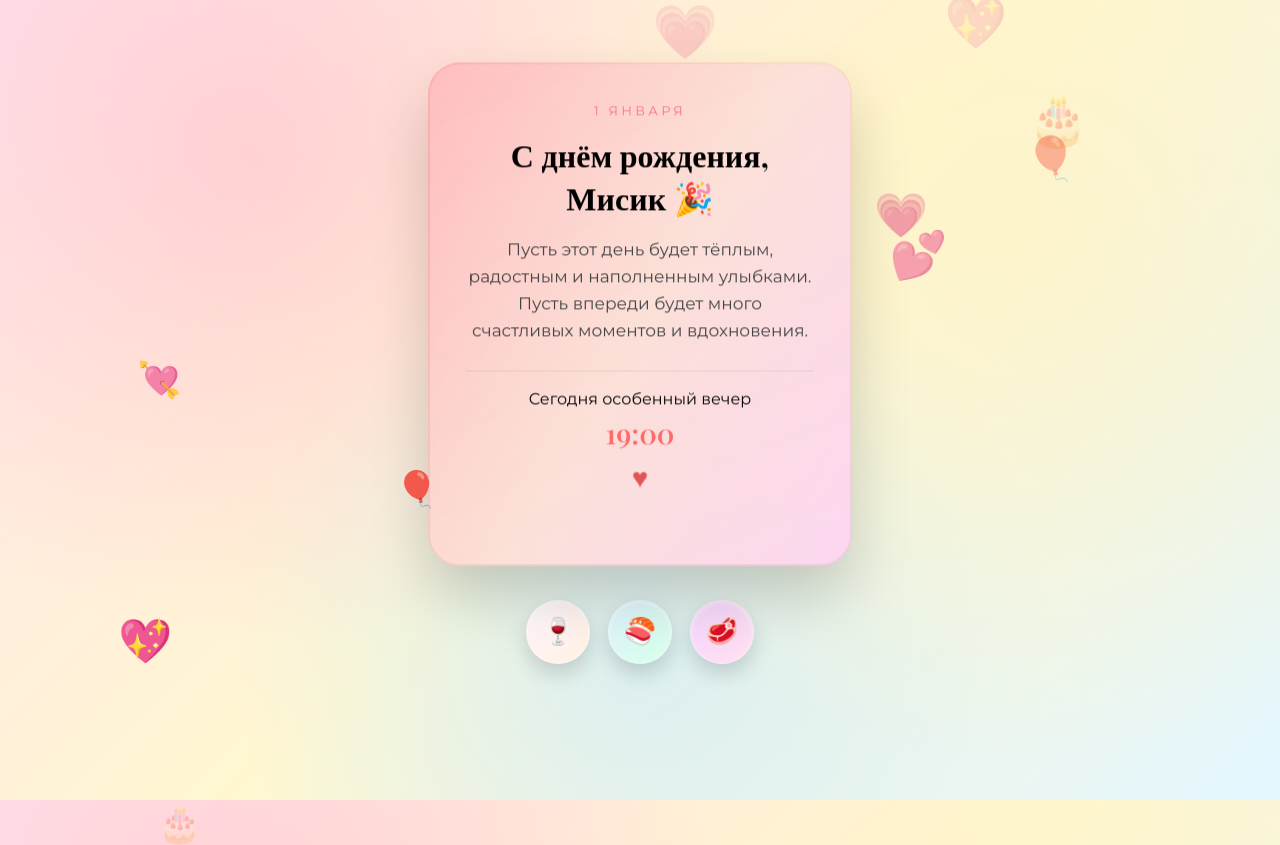
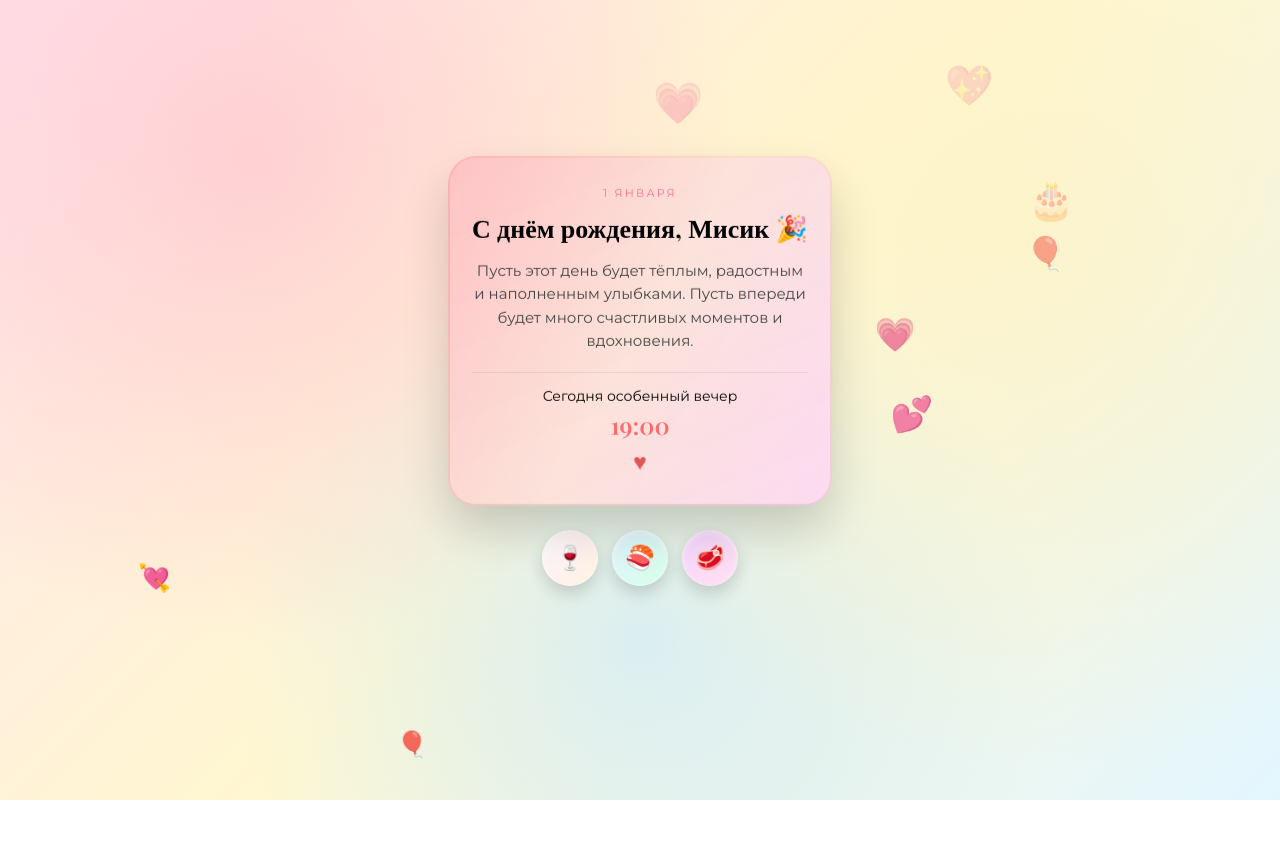
Before and after one commit to sniippy1/birthday-card, a plain HTML site: page index.html in a window 1280 px wide. After the commit the page ends 800 px from the top, so only its background shows below. Drawn offline with nearby package versions, Linux system fonts and the light colour scheme.

Commit message:
Update index.html

```diff
--- a/index.html
+++ b/index.html
@@ -11,14 +11,15 @@
     * { box-sizing: border-box; margin: 0; padding: 0; }
 
     body {
-      min-height: 100vh;
+      min-height: 100svh;
       font-family: 'Montserrat', sans-serif;
       overflow: hidden;
       display: flex;
       flex-direction: column;
       align-items: center;
       justify-content: center;
-      gap: 28px;
+      gap: 20px;
+      padding: 16px;
       background:
         radial-gradient(circle at 20% 20%, rgba(255, 183, 197, 0.5), transparent 40%),
         radial-gradient(circle at 80% 30%, rgba(255, 241, 193, 0.6), transparent 45%),
@@ -27,17 +28,17 @@
     }
 
     .card {
-      width: 420px;
-      max-width: 90vw;
-      height: 500px;
-      border-radius: 30px;
+      width: 100%;
+      max-width: 380px;
+      height: auto;
+      border-radius: 26px;
       animation: floatHint 3s ease-in-out infinite;
       pointer-events: none;
       position: relative;
-      box-shadow: 0 30px 60px rgba(0,0,0,0.18);
-      background: linear-gradient(160deg, rgba(255,255,255,0.95), rgba(255,255,255,0.85));
+      box-shadow: 0 24px 48px rgba(0,0,0,0.18);
+      background: linear-gradient(160deg, rgba(255,255,255,0.96), rgba(255,255,255,0.88));
       backdrop-filter: blur(10px);
-      padding: 38px 36px;
+      padding: 28px 22px;
       text-align: center;
     }
 
@@ -45,55 +46,59 @@
       content: "";
       position: absolute;
       inset: -2px;
-      border-radius: 32px;
+      border-radius: 28px;
       background: linear-gradient(120deg, #ff9a9e, #fad0c4, #fbc2eb);
       z-index: -1;
-      opacity: 0.65;
+      opacity: 0.6;
     }
 
     @keyframes floatHint {
       0% { transform: translateY(0); }
-      50% { transform: translateY(-10px); }
+      50% { transform: translateY(-8px); }
       100% { transform: translateY(0); }
     }
 
     .date {
-      font-size: 13px;
-      letter-spacing: 0.25em;
+      font-size: 11px;
+      letter-spacing: 0.2em;
       text-transform: uppercase;
       color: #ff6f91;
-      margin-bottom: 14px;
+      margin-bottom: 10px;
     }
 
     h1 {
       font-family: 'Playfair Display', serif;
-      font-size: 32px;
-      margin-bottom: 18px;
+      font-size: clamp(22px, 5vw, 26px);
+      margin-bottom: 14px;
     }
 
     .text {
-      font-size: 17px;
-      line-height: 1.6;
+      font-size: 15px;
+      line-height: 1.55;
       color: #444;
-      margin-bottom: 26px;
+      margin-bottom: 20px;
     }
 
     .highlight {
-      padding-top: 18px;
+      padding-top: 14px;
       border-top: 1px solid rgba(0,0,0,0.08);
     }
 
-    .highlight-title { font-size: 16px; margin-bottom: 6px; }
+    .highlight-title {
+      font-size: 14px;
+      margin-bottom: 4px;
+    }
+
     .time {
       font-family: 'Playfair Display', serif;
-      font-size: 28px;
+      font-size: 24px;
       color: #ff6b6b;
       font-weight: 600;
     }
 
     .heart {
-      margin-top: 10px;
-      font-size: 26px;
+      margin-top: 8px;
+      font-size: 22px;
       animation: pulse 1.6s infinite;
       color: #e25555;
     }
@@ -107,22 +112,15 @@
     /* КНОПКИ */
     .choices {
       display: flex;
-      gap: 18px;
-      transition: opacity 0.6s ease, transform 0.6s ease;
-    }
-
-    .choices.hide {
-      opacity: 0;
-      transform: translateY(20px);
-      pointer-events: none;
+      gap: 14px;
     }
 
     .choice-btn {
-      width: 64px;
-      height: 64px;
+      width: 56px;
+      height: 56px;
       border-radius: 50%;
       border: none;
-      font-size: 26px;
+      font-size: 24px;
       cursor: pointer;
       display: flex;
       align-items: center;
@@ -131,9 +129,9 @@
         radial-gradient(circle at top left, rgba(255,255,255,0.9), rgba(255,255,255,0.4)),
         linear-gradient(135deg, #ffd6e8, #ffe9c6);
       box-shadow:
-        0 10px 20px rgba(0,0,0,0.15),
+        0 8px 16px rgba(0,0,0,0.15),
         inset 0 2px 6px rgba(255,255,255,0.7);
-      transition: transform 0.4s ease, box-shadow 0.4s ease;
+      transition: transform 0.3s ease, box-shadow 0.3s ease;
     }
 
     .choice-btn:nth-child(2) {
@@ -144,18 +142,24 @@
       background: linear-gradient(135deg, #f6d6ff, #ffe0f0);
     }
 
-    .choice-btn:hover {
-      transform: translateY(-6px) scale(1.08);
-      box-shadow: 0 16px 30px rgba(0,0,0,0.18);
+    .choice-btn:active {
+      transform: scale(0.95);
+    }
+
+    .choices.hide {
+      opacity: 0;
+      transform: translateY(14px);
+      pointer-events: none;
+      transition: opacity 0.5s ease, transform 0.5s ease;
     }
 
     .chosen-text {
       font-family: 'Playfair Display', serif;
-      font-size: 28px;
+      font-size: 22px;
       color: #ff6b6b;
       opacity: 0;
       transform: translateY(10px);
-      transition: opacity 0.8s ease, transform 0.8s ease;
+      transition: opacity 0.7s ease, transform 0.7s ease;
     }
 
     .chosen-text.show {
@@ -166,7 +170,7 @@
     /* ЛЕТАЮЩИЕ ЭЛЕМЕНТЫ */
     .float {
       position: absolute;
-      bottom: -80px;
+      bottom: -60px;
       opacity: 0;
       pointer-events: none;
       animation: floatUp cubic-bezier(0.22, 0.61, 0.36, 1) forwards;
@@ -175,7 +179,7 @@
     @keyframes floatUp {
       0% { transform: translateY(0) scale(0.8); opacity: 0; }
       10% { opacity: 1; }
-      100% { transform: translateY(-120vh) scale(1.1); opacity: 0; }
+      100% { transform: translateY(-110svh) scale(1.1); opacity: 0; }
     }
   </style>
 </head>
@@ -212,11 +216,11 @@
     el.className = "float";
     el.textContent = items[Math.floor(Math.random() * items.length)];
     el.style.left = Math.random() * 100 + "vw";
-    el.style.fontSize = 26 + Math.random() * 26 + "px";
+    el.style.fontSize = 22 + Math.random() * 18 + "px";
     el.style.animationDuration = 7 + Math.random() * 3 + "s";
     document.body.appendChild(el);
     setTimeout(() => el.remove(), 12000);
-  }, 500);
+  }, 600);
 
   const choices = document.getElementById("choices");
   const chosenText = document.getElementById("chosenText");
@@ -227,7 +231,7 @@
       setTimeout(() => {
         choices.style.display = "none";
         chosenText.classList.add("show");
-      }, 600);
+      }, 500);
     });
   });
 </script>
```
